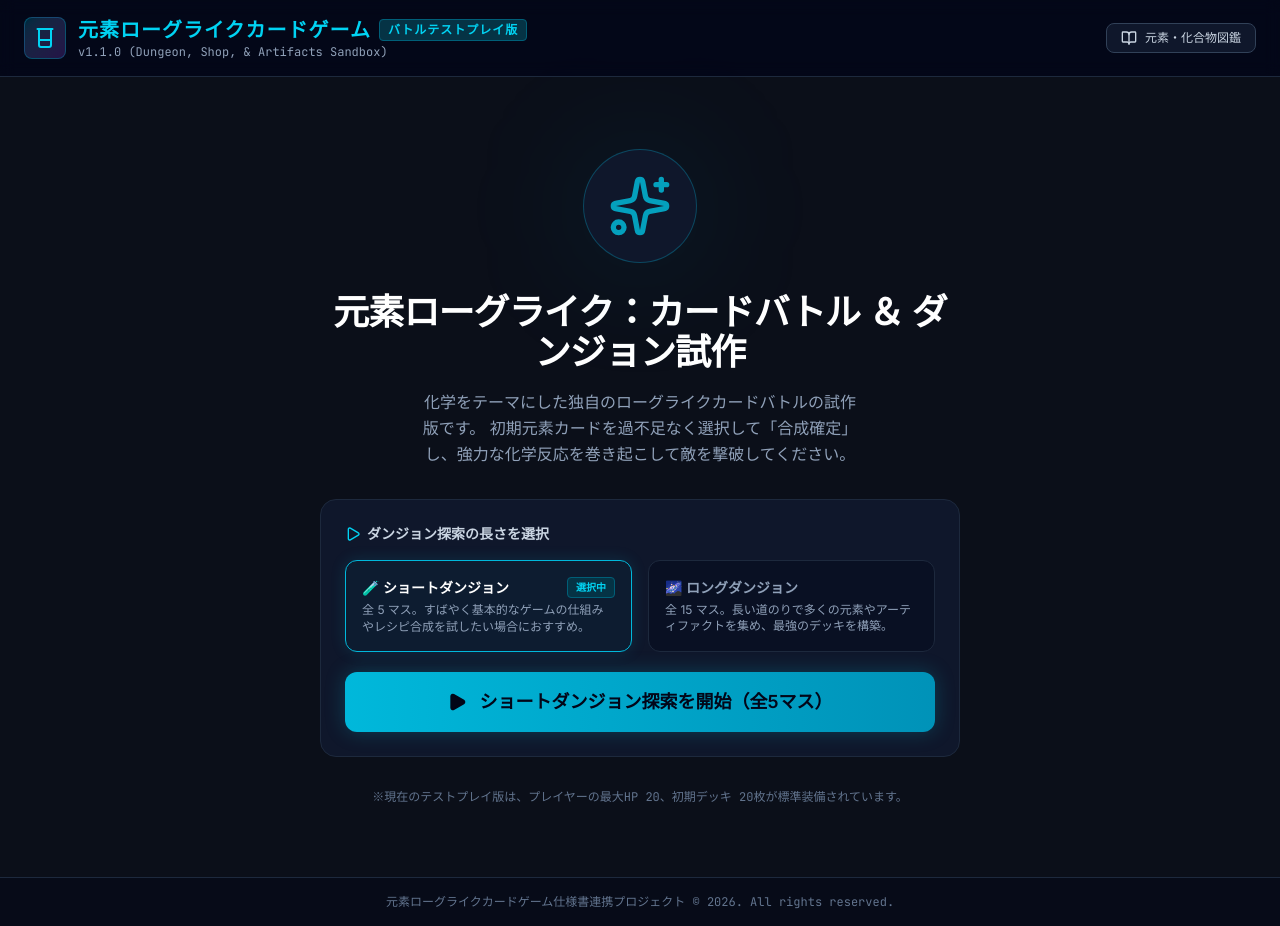
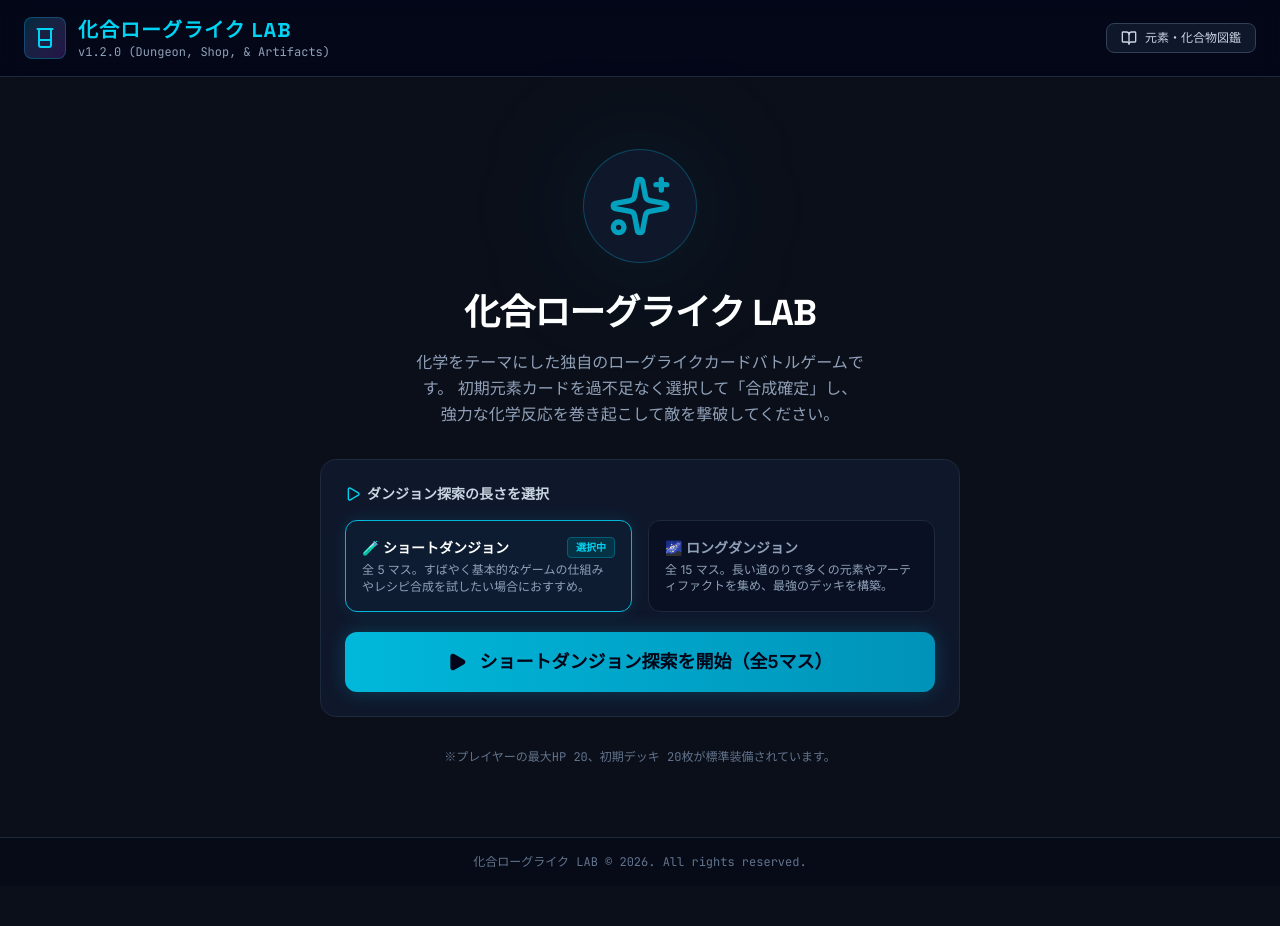
Before and after one commit to hw26a065-cmd/VibeCodingKagou, a React (Vite) app: page / in a window 1280 px wide. After the commit the page ends 886 px from the top, so only its background shows below. Built offline with nearby package versions, Linux system fonts and the light colour scheme.

Commit message:
build: rename to "化合ローグライク LAB" and update version
Updated project metadata, UI, and documentation to reflect the transition from a test-play version to a formal development build (v1.2.0).

```diff
--- a/metadata.json
+++ b/metadata.json
@@ -1,6 +1,6 @@
 {
-  "name": "",
-  "description": "",
+  "name": "化合ローグライク LAB",
+  "description": "化学をテーマにしたローグライクカードバトルゲーム",
   "requestFramePermissions": [],
   "majorCapabilities": ["MAJOR_CAPABILITY_SERVER_SIDE_GEMINI_API"]
 }
--- a/spec/core_mechanics.md
+++ b/spec/core_mechanics.md
@@ -1,4 +1,4 @@
-# ゲーム仕様書：元素ローグライクカードゲーム（仮称）
+# ゲーム仕様書：化合ローグライク LAB
 
 ## 1. ゲーム概要
 - **ジャンル**: ダンジョン探索型 2Dローグライクカードゲーム
@@ -20,7 +20,7 @@
 - [実験器具（/spec/items.md）](./items.md)
   - 持っているだけで効果を発揮するパッシブアイテムシステムについて。
 - [ダンジョン＆ショップシステム（/spec/dungeon_system.md）](./dungeon_system.md)
-  - テストプレイ用の仮ダンジョン、ショップ、ゴールド経済、ランダムイベントの仕様について。
+  - ダンジョン、ショップ、ゴールド経済、ランダムイベントの仕様について。
 - [エネミーデータ（/spec/enemies.md）](./enemies.md)
   - 敵のステータス、特性、行動パターンについて。
 
--- a/spec/dungeon_system.md
+++ b/spec/dungeon_system.md
@@ -1,7 +1,7 @@
-# ダンジョン＆ショップシステム（仮実装仕様）
+# ダンジョン＆ショップシステム
 
 ## 1. 概要
-- テストプレイ用として、プレイヤーは**「ショートダンジョン（全5マス）」**と**「ロングダンジョン（全15マス）」**の2つの長さから選択してテストプレイを遊ぶことができます。
+- プレイヤーは**「ショートダンジョン（全5マス）」**と**「ロングダンジョン（全15マス）」**の2つの長さから選択して遊ぶことができます。
 - 各マス（ノード）は分岐しており、プレイヤーは接続された次のマスを選択しながら進みます。
 
 ---
--- a/spec/elements_and_compounds.md
+++ b/spec/elements_and_compounds.md
@@ -52,7 +52,7 @@
 ---
 
 ## 4. 合成化合物（レシピ）一覧と効果
-現時点で定義されている化合物の一覧（全51種）です。一部の化合物については、テストプレイ用および初期実装用として、具体的な効果が以下のように決定されています。
+現時点で定義されている化合物の一覧（全51種）です。一部の化合物については、具体的な効果が以下のように決定・実装されています。
 
 ### H, O, C, N のみで構成される化合物（初期元素エリア）
 1. **水**: $H_2O$ (H: 2, O: 1)
--- a/spec/questions.md
+++ b/spec/questions.md
@@ -57,5 +57,5 @@
 
 ## 2. 新たに発生した不明瞭な点（質問事項）
 
-現在、バトルテストプレイ版の作成に向けて不明瞭な点および質問事項はすべてクリアされています。
-バトルシステムの基礎・カード効果・敵データが揃ったため、スライムや他の敵を相手にしたバトルテストプレイ版を実装可能な状態です。
+現在、本実装に向けて不明瞭な点および質問事項はすべてクリアされています。
+バトルシステムの基礎・カード効果・敵データ・ダンジョンマップ進行・ショップ・実験器具システムが揃い、ゲームが実装完了している状態です。
--- a/src/App.tsx
+++ b/src/App.tsx
@@ -2755,12 +2755,9 @@ export default function App() {
           </div>
           <div>
             <h1 className="font-display font-bold text-lg md:text-xl tracking-wider text-cyan-400 flex items-center gap-2">
-              元素ローグライクカードゲーム
-              <span className="text-xs bg-cyan-950 text-cyan-400 border border-cyan-800 px-2 py-0.5 rounded">
-                バトルテストプレイ版
-              </span>
+              化合ローグライク LAB
             </h1>
-            <p className="text-xs text-slate-400 font-mono hidden md:block">v1.1.0 (Dungeon, Shop, & Artifacts Sandbox)</p>
+            <p className="text-xs text-slate-400 font-mono hidden md:block">v1.2.0 (Dungeon, Shop, & Artifacts)</p>
           </div>
         </div>
 
@@ -2830,11 +2827,11 @@ export default function App() {
               </div>
 
               <h2 className="text-3xl md:text-4xl font-display font-bold mb-4 tracking-tight text-white">
-                元素ローグライク：カードバトル ＆ ダンジョン試作
+                化合ローグライク LAB
               </h2>
 
               <p className="text-slate-400 text-sm md:text-base mb-8 max-w-md leading-relaxed">
-                化学をテーマにした独自のローグライクカードバトルの試作版です。
+                化学をテーマにした独自のローグライクカードバトルゲームです。
                 初期元素カードを過不足なく選択して「合成確定」し、強力な化学反応を巻き起こして敵を撃破してください。
               </p>
 
@@ -2898,7 +2895,7 @@ export default function App() {
               </div>
 
               <div className="text-xs text-slate-500 font-mono">
-                ※現在のテストプレイ版は、プレイヤーの最大HP 20、初期デッキ 20枚が標準装備されています。
+                ※プレイヤーの最大HP 20、初期デッキ 20枚が標準装備されています。
               </div>
             </motion.div>
           )}
@@ -3369,7 +3366,7 @@ export default function App() {
                     化合物レシピ図鑑（全51種抜粋）
                   </h3>
                   <p className="text-xs text-slate-400 mt-1 leading-normal">
-                    本作に登場する化合物とその比率、そしてテストプレイ版で有効化されている効果の一覧です。
+                    本作に登場する化合物とその比率、および実装されている効果の一覧です。
                   </p>
                 </div>
                 <button
@@ -3418,7 +3415,7 @@ export default function App() {
                           {recipe.name}
                           {recipe.implemented && (
                             <span className="text-[9px] bg-cyan-950 text-cyan-400 border border-cyan-800 px-1.5 py-0.2 rounded font-mono font-bold">
-                              テスト稼働中
+                              実装済み
                             </span>
                           )}
                         </span>
@@ -3434,7 +3431,7 @@ export default function App() {
 
                     {recipe.implemented && recipe.testPlayEffect && (
                       <div className="p-2.5 bg-slate-900 border border-slate-800 rounded-lg text-xs font-mono text-green-400 whitespace-pre-line">
-                        <span className="text-[10px] text-slate-500 font-bold block mb-0.5 font-sans">【テストプレイ時効果】</span>
+                        <span className="text-[10px] text-slate-500 font-bold block mb-0.5 font-sans">【化学反応効果】</span>
                         {recipe.testPlayEffect}
                       </div>
                     )}
@@ -3547,13 +3544,13 @@ export default function App() {
                       </button>
                     )
                   ) : (
-                    // 個別戦闘テストの場合
+                    // 単発戦闘の場合
                     <button
                       id="btn-victory-continue"
                       onClick={returnToTitle}
                       className="w-full py-3 bg-cyan-500 hover:bg-cyan-400 text-slate-950 font-bold text-sm rounded-xl shadow-lg transition duration-200 cursor-pointer"
                     >
-                      他の敵を戦闘テストする
+                      タイトルに戻る
                     </button>
                   )
                 ) : (
@@ -3628,7 +3625,7 @@ export default function App() {
                       元素研究室の廃墟 (Dungeon Stage 1)
                     </h3>
                     <p className="text-xs text-slate-400 mt-1">
-                      化学実験器具や素材が眠る遺跡です。奥行き5層の試作ルートを進み、最深部のボスを目指してください。
+                      化学実験器具や素材が眠る遺跡です。奥行き {dungeonLength} 層のルートを進み、最深部のボスを目指してください。
                     </p>
                   </div>
                   <button
@@ -3984,7 +3981,7 @@ export default function App() {
 
               <h2 className="text-2xl md:text-3xl font-display font-bold text-amber-400 mb-2">🏆 ダンジョンクリア！ 🏆</h2>
               <p className="text-sm text-slate-400 mb-8 leading-relaxed">
-                研究室最深部のBOSSを見事に化学反応の力で圧倒しました！化学を愛する凄腕のプレイヤーとして、ここにテストプレイの終了を讃えます。
+                研究室最深部のBOSSを見事に化学反応の力で圧倒しました！化学を愛する凄腕のプレイヤーとして、ここにあなたの偉大なる勝利を讃えます。
               </p>
 
               <div className="w-full bg-slate-900 border border-slate-800 rounded-xl p-4 mb-6 text-left font-mono text-xs flex flex-col gap-2">
@@ -4318,7 +4315,7 @@ export default function App() {
                     化合物レシピ図鑑（全51種抜粋）
                   </h3>
                   <p className="text-[11px] text-slate-400 mt-0.5">
-                    本作に登場する化合物とその比率、そしてテストプレイ版で有効化されている効果の一覧です。
+                    本作に登場する化合物とその比率、および実装されている効果の一覧です。
                   </p>
                 </div>
                 <button
@@ -4368,7 +4365,7 @@ export default function App() {
                             {recipe.name}
                             {recipe.implemented && (
                               <span className="text-[9px] bg-cyan-950 text-cyan-400 border border-cyan-800 px-1.5 py-0.2 rounded font-mono font-bold">
-                                テスト稼働中
+                                実装済み
                               </span>
                             )}
                           </span>
@@ -4384,7 +4381,7 @@ export default function App() {
 
                       {recipe.implemented && recipe.testPlayEffect && (
                         <div className="p-2.5 bg-slate-900 border border-slate-800 rounded-lg text-xs font-mono text-green-400 whitespace-pre-line">
-                          <span className="text-[10px] text-slate-500 font-bold block mb-0.5 font-sans">【テストプレイ時効果】</span>
+                          <span className="text-[10px] text-slate-500 font-bold block mb-0.5 font-sans">【化学反応効果】</span>
                           {recipe.testPlayEffect}
                         </div>
                       )}
@@ -4399,7 +4396,7 @@ export default function App() {
 
       {/* FOOTER */}
       <footer className="border-t border-slate-800 bg-slate-950/40 py-4 px-6 text-center text-xs text-slate-500 font-mono">
-        元素ローグライクカードゲーム仕様書連携プロジェクト &copy; 2026. All rights reserved.
+        化合ローグライク LAB &copy; 2026. All rights reserved.
       </footer>
     </div>
   );
```
